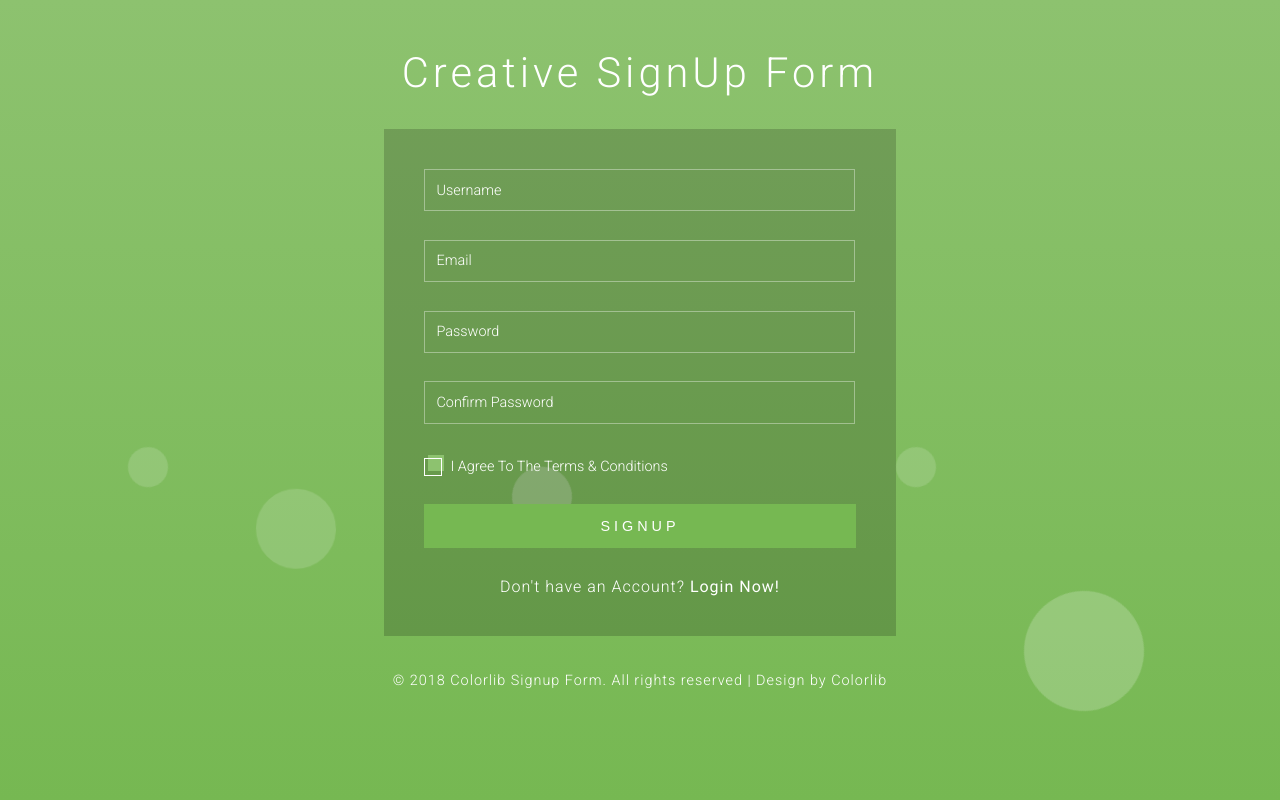
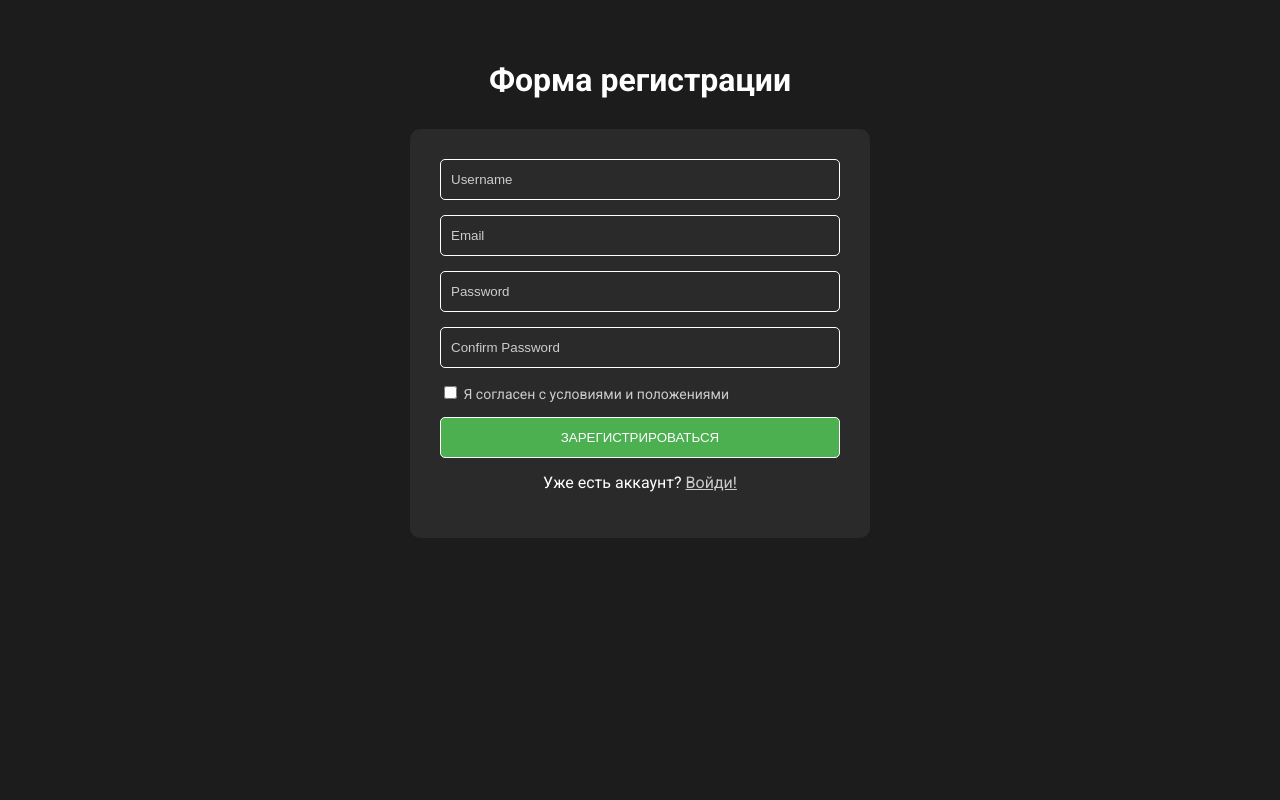
Before and after one commit to HoST1er/diplom_main, a Django app: page /register in a window 1280 px wide. Run offline with Django 5.2, Linux system fonts and the light colour scheme.

Commit message:
некоторые изменения в визуальной составляющей с логином и регистрацией

```diff
--- a/main/templates/registration/register.html
+++ b/main/templates/registration/register.html
@@ -1,67 +1,180 @@
-<!--
-Author: Colorlib
-Author URL: https://colorlib.com
-License: Creative Commons Attribution 3.0 Unported
-License URL: http://creativecommons.org/licenses/by/3.0/
--->
 {% load static %}
 <!DOCTYPE html>
-<html>
+<html lang="en">
 <head>
-    <link rel="stylesheet" href="{% static 'css/register.css' %}">
-<title>Creative Colorlib SignUp Form</title>
+    <meta charset="UTF-8">
+    <title>Регистрация</title>
     <meta name="viewport" content="width=device-width, initial-scale=1">
-<meta http-equiv="Content-Type" content="text/html; charset=utf-8" />
-<script type="application/x-javascript"> addEventListener("load", function() { setTimeout(hideURLbar, 0); }, false); function hideURLbar(){ window.scrollTo(0,1); } </script>
-<!-- Custom Theme files -->
-<link href="css/style.css" rel="stylesheet" type="text/css" media="all" />
-<!-- //Custom Theme files -->
-<!-- web font -->
-<link href="//fonts.googleapis.com/css?family=Roboto:300,300i,400,400i,700,700i" rel="stylesheet">
-<!-- //web font -->
+
+    <!-- Google Fonts -->
+    <link href="https://fonts.googleapis.com/css?family=Roboto:300,300i,400,400i,700,700i" rel="stylesheet">
+
+    <!-- Custom CSS -->
+    <style>
+        body {
+            background: #1c1c1c;
+            color: white;
+            font-family: 'Roboto', sans-serif;
+            margin: 0;
+            padding: 0;
+        }
+
+        .main-w3layouts.wrapper {
+            padding: 40px 0;
+        }
+
+        h1 {
+            text-align: center;
+            margin-bottom: 30px;
+            color: white;
+        }
+
+        .main-agileinfo {
+            width: 90%;
+            max-width: 400px;
+            margin: 0 auto;
+            background: #2a2a2a;
+            padding: 30px;
+            border-radius: 10px;
+        }
+
+        .agileits-top form {
+            display: flex;
+            flex-direction: column;
+        }
+
+        input.text,
+        input.email,
+        input.w3lpass {
+            background: transparent;
+            border: 1px solid #fff;
+            color: white;
+            padding: 12px 10px;
+            margin-bottom: 15px;
+            border-radius: 5px;
+        }
+
+        input.text::placeholder,
+        input.email::placeholder,
+        input.w3lpass::placeholder {
+            color: #ccc;
+        }
+
+        .wthree-text {
+            margin-bottom: 15px;
+            font-size: 14px;
+        }
+
+        .wthree-text label {
+            color: #ccc;
+        }
+
+        input[type="checkbox"] {
+            accent-color: white;
+        }
+
+        input[type="submit"] {
+            background-color: #4CAF50;
+            color: white;
+            border: 1px solid white;
+            padding: 12px;
+            border-radius: 5px;
+            cursor: pointer;
+            transition: 0.3s;
+        }
+
+        input[type="submit"]:hover {
+            background-color: white;
+            color: #000;
+        }
+
+        p {
+            text-align: center;
+            margin-top: 15px;
+        }
+
+        p a {
+            color: #ccc;
+            text-decoration: underline;
+        }
+
+        p a:hover {
+            color: white;
+        }
+
+        .colorlibcopy-agile {
+            text-align: center;
+            color: #888;
+            margin-top: 30px;
+            font-size: 12px;
+        }
+
+        .colorlibcopy-agile a {
+            color: #aaa;
+        }
+
+        .colorlibcopy-agile a:hover {
+            color: white;
+        }
+
+        .colorlib-bubbles {
+            position: fixed;
+            bottom: 0;
+            left: 0;
+            z-index: -1;
+        }
+
+        .colorlib-bubbles li {
+            display: inline-block;
+            width: 20px;
+            height: 20px;
+            background: rgba(255, 255, 255, 0.1);
+            border-radius: 50%;
+            margin: 5px;
+            animation: float 6s ease-in-out infinite;
+        }
+
+        @keyframes float {
+            0% {
+                transform: translateY(0);
+            }
+            50% {
+                transform: translateY(-20px);
+            }
+            100% {
+                transform: translateY(0);
+            }
+        }
+    </style>
 </head>
 <body>
     <!-- main -->
     <div class="main-w3layouts wrapper">
-		<h1>Creative SignUp Form</h1>
+        <h1>Форма регистрации</h1>
         <div class="main-agileinfo">
             <div class="agileits-top">
                 <form method="post">
                     {% csrf_token %}
                     <input class="text" type="text" name="username" placeholder="Username" required="">
                     <input class="text email" type="email" name="email" placeholder="Email" required="">
-					<input class="text" type="password" name="password1" placeholder="Password" required="">
+                    <input class="text w3lpass" type="password" name="password1" placeholder="Password" required="">
                     <input class="text w3lpass" type="password" name="password2" placeholder="Confirm Password" required="">
+
                     <div class="wthree-text">
-						<label class="anim">
+                        <label>
                             <input type="checkbox" class="checkbox" required="">
-							<span>I Agree To The Terms & Conditions</span>
+                            <span> Я согласен с условиями и положениями</span>
                         </label>
-						<div class="clear"> </div>
                     </div>
+
                     {{ form.errors }}
-					<input type="submit" value="SIGNUP">
+
+                    <input type="submit" value="ЗАРЕГИСТРИРОВАТЬСЯ">
                 </form>
-				<p>Don't have an Account? <a href="{% url 'login' %}"> Login Now!</a></p>
+                <p>Уже есть аккаунт? <a href="{% url 'login' %}">Войди!</a></p>
             </div>
         </div>
-		<!-- copyright -->
-		<div class="colorlibcopy-agile">
-			<p>© 2018 Colorlib Signup Form. All rights reserved | Design by <a href="https://colorlib.com/" target="_blank">Colorlib</a></p>
-		</div>
-		<!-- //copyright -->
-		<ul class="colorlib-bubbles">
-			<li></li>
-			<li></li>
-			<li></li>
-			<li></li>
-			<li></li>
-			<li></li>
-			<li></li>
-			<li></li>
-			<li></li>
-			<li></li>
-		</ul>
+
     </div>
     <!-- //main -->
 </body>
--- a/main/urls.py
+++ b/main/urls.py
@@ -1,4 +1,3 @@
-from django.contrib.auth.views import LoginView
 from django.urls import path
 from . import views
 from .views import RegisterView
@@ -8,7 +7,6 @@ urlpatterns = [
     path('accounts/logout/', views.logout_view, name='logout'),
     path('profile/', views.profile_view, name='profile_view'),
     path('home', views.home, name='home'),
-    #path('insert', views.upload_excel, name='insert_datas'),
     path('start', views.start_page, name='start_page'),
     path("upload/", views.parse_excel_files, name="parse_excel_files"),
     path("upload_competencies/", views.parse_competencies, name="parse_competencies"),
```
Also changed, not shown: main/templates/registration/login.html (+90 -6 lines), main/views.py (+0 -12 lines), db.sqlite3, main/static/img/871.png (added). Lines whose indentation alone changed are shown as unchanged.
